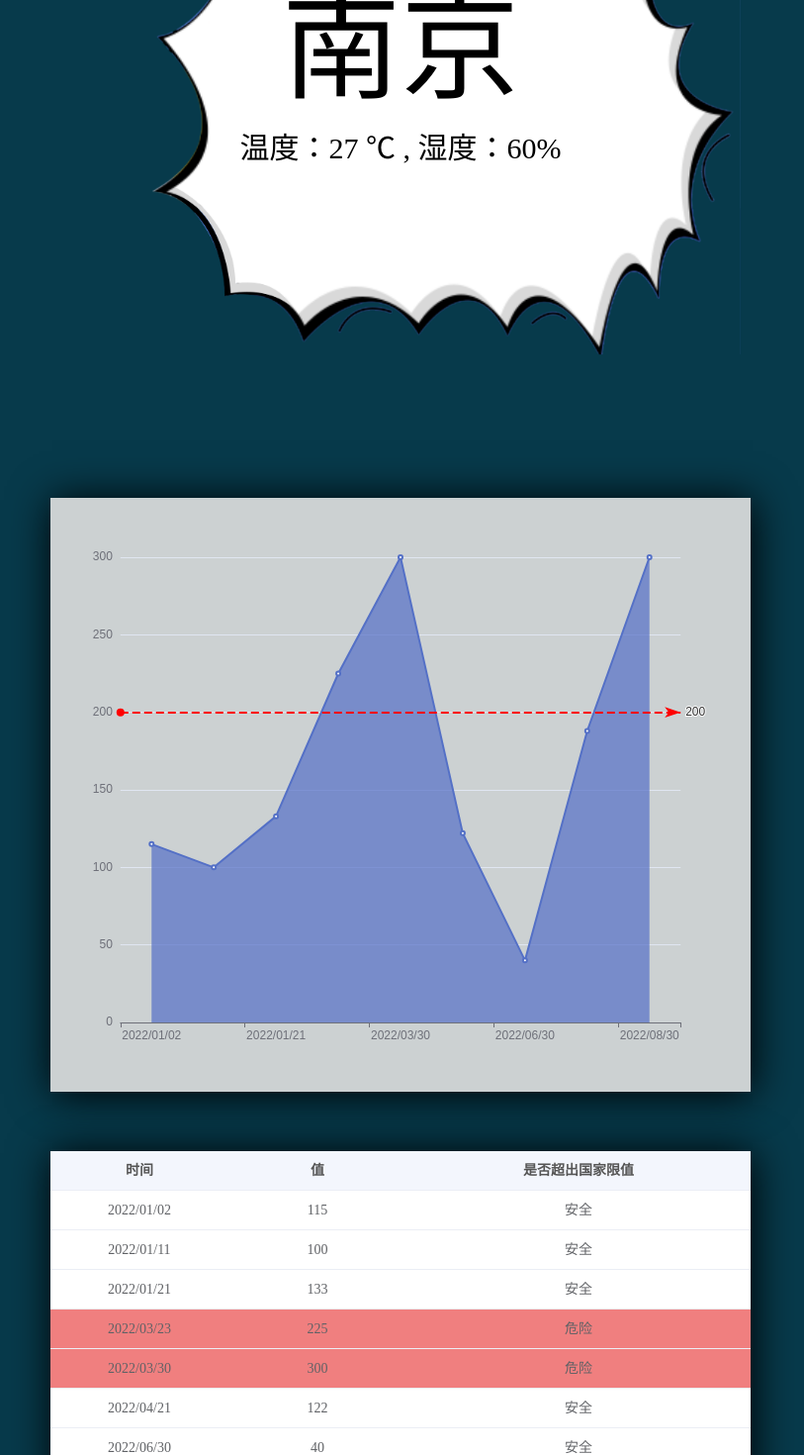
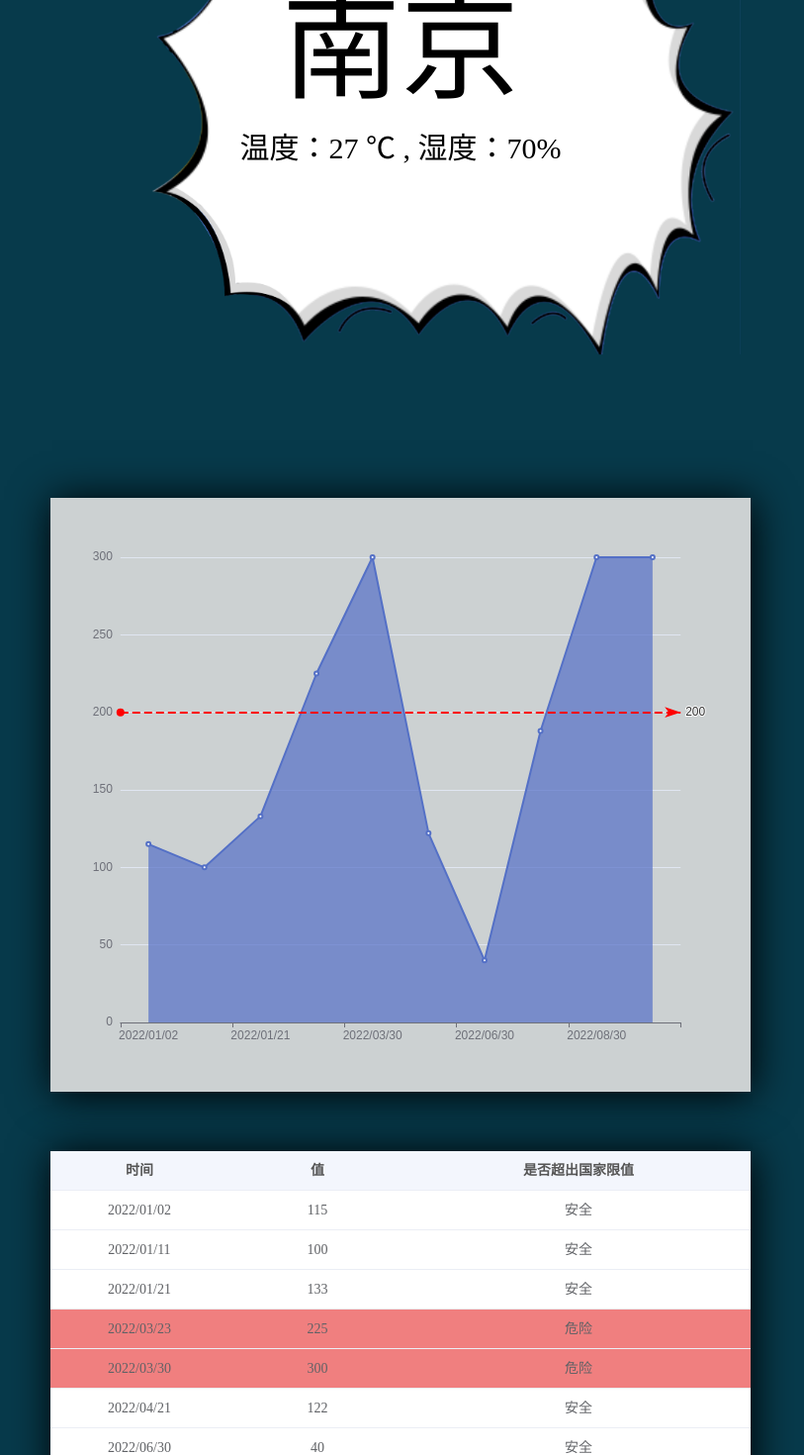
Before and after one commit to siyi424/radiation-showing, a Vue app: page / in a window 1280 px wide. Shown: the part 320-1790 px from the top of the page at 99% size, without its empty margins (235-1048 px from the left). Built offline with nearby package versions, Linux system fonts and the light colour scheme.

Commit message:
add watcher

```diff
--- a/public/DataList.json
+++ b/public/DataList.json
@@ -43,5 +43,10 @@
         "time": "2022/08/30",
         "value": 300,
         "isSafed": "危险"
+    },
+    {
+        "time": "2022/09/30",
+        "value": 300,
+        "isSafed": "危险"
     }
 ]
--- a/public/DataWeather.json
+++ b/public/DataWeather.json
@@ -2,6 +2,6 @@
     {
         "location": "南京",
         "temperature": "27 ℃",
-        "humidity": "60%"
+        "humidity": "70%"
     }
 ]
--- a/src/App.vue
+++ b/src/App.vue
@@ -7,7 +7,7 @@
     <!-- 中间body部分 -->
     <div class="body">
       <div id="wheather"><div-weather></div-weather></div>
-      <div id="chart"><chart-radi v-if='DataList.length' :datalist="DataList"></chart-radi></div>
+      <div id="chart"><chart-radi :datalist="DataList"></chart-radi></div>
       <div id="dataset"><data-radi :dataset="DataList"></data-radi></div>
     </div>
 
@@ -47,7 +47,7 @@ export default {
     return {
       DataList
     }
-  }
+  },
 }
 </script>
 
--- a/src/components/ChartRadi.vue
+++ b/src/components/ChartRadi.vue
@@ -18,9 +18,14 @@ echarts.use([GridComponent, LineChart, CanvasRenderer, UniversalTransition, Tool
 
 export default {
     props: ['datalist'],
+    data() {
+        return {
+            myuChart: null,
+        }
+    },
     mounted() {
         let chartDom = document.getElementById('main');
-        let myChart = echarts.init(chartDom);
+        this.myChart = echarts.init(chartDom);
         let option = {
             xAxis: {
                 type: 'category',
@@ -64,12 +69,28 @@ export default {
         }
 
 
-        option && myChart.setOption(option);
+        option && this.myChart.setOption(option);
 
 
         window.onresize = function() {
-            myChart.resize();
+            this.myChart.resize();
         };
+    },
+    watch: {
+        datalist: {
+            handler() {
+                this.myChart.setOption({
+                    xAxis: {
+                        data: this.datalist.map(item => item.time),
+                    },
+                    series: [
+                {
+                    data: this.datalist.map(item => item.value),
+                    },
+            ],
+                })
+            }
+        }
     }
 
 
--- a/src/components/DataRadi.vue
+++ b/src/components/DataRadi.vue
@@ -22,6 +22,14 @@
         }
       }
     },
+    watch: {
+      dataset: {
+        deep: true,
+        handle() {
+          console.log('data has been changed')
+        }
+      }
+    }
   }
 </script>
 
--- a/src/components/DivWeather.vue
+++ b/src/components/DivWeather.vue
@@ -15,12 +15,17 @@ export default {
         let humi = DataWeather[0].humidity;
 
         return {
+            DataWeather,
             temp,
             loc,
             humi
         }
     },
-
+    watch: {
+      DataWeather: {
+        deep: true
+      }
+    }
 }
 </script>
 
```
Also changed, not shown: 12 other files (tests, documents, lock files or other folders).
